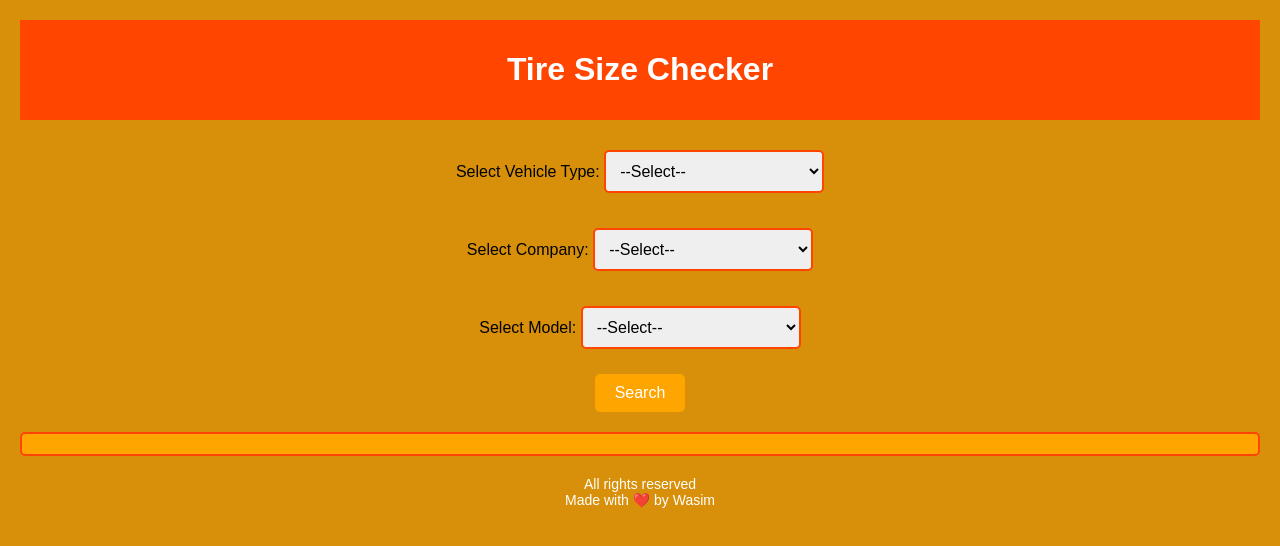
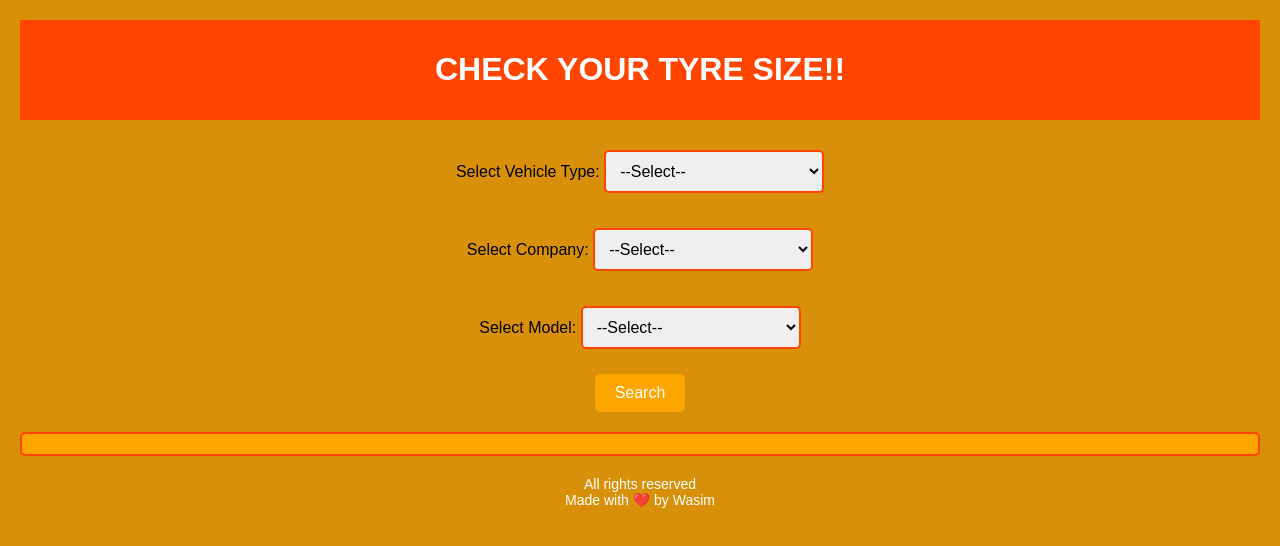
Before and after one commit to wasim20080/sizecheck, a plain HTML site: page index.html in a window 1280 px wide. Drawn offline with Linux system fonts and the light colour scheme.

Commit message:
Update index.html

```diff
--- a/index.html
+++ b/index.html
@@ -76,7 +76,7 @@
     </style>
 </head>
 <body>
-    <header><h1>Tire Size Checker</h1></header>
+    <header><h1>CHECK YOUR TYRE SIZE!!</h1></header>
     <div class="selection-container">
         <label for="vehicleType">Select Vehicle Type:</label>
         <select id="vehicleType" onchange="updateCompanyOptions()">
```
